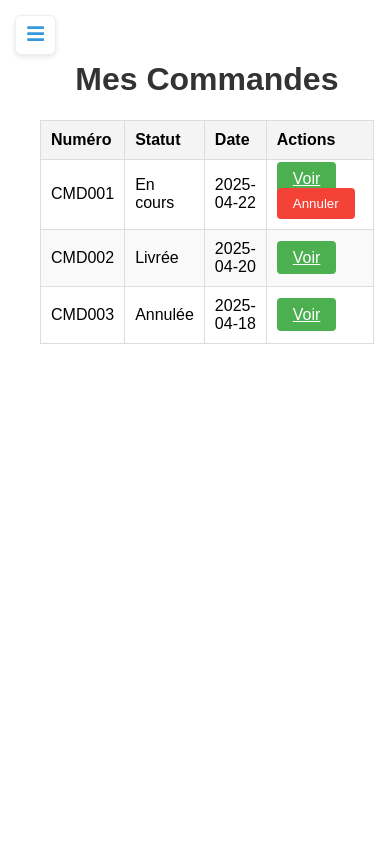
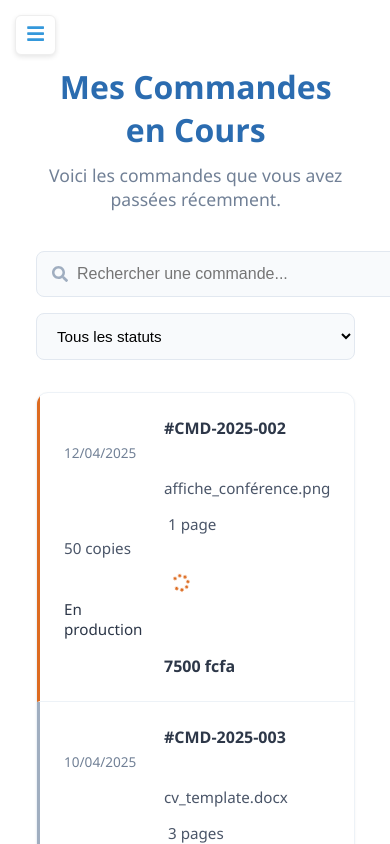
Before and after one commit to PaolaJeanne/dashboard, a React (Create React App) app: page /mes-commandes in a window 390 px wide. Shown: the top 844 px of the page. Built offline with nearby package versions, Linux system fonts and the light colour scheme.

Commit message:
Mise a jour historique

```diff
--- a/src/pages/Historique.js
+++ b/src/pages/Historique.js
@@ -3,7 +3,6 @@ import { FaSearch, FaCheckCircle, FaSpinner, FaClock } from 'react-icons/fa';
 import '../styles/Historique.css';
 
 const Historique = () => {
-  // Données des commandes
   const orders = [
     {
       id: '#CMD-2025-001',
@@ -57,7 +56,6 @@ const Historique = () => {
     }
   ];
 
-  // Fonction pour obtenir l'icône de statut
   const getStatusIcon = (status) => {
     switch(status) {
       case 'Terminé': return <FaCheckCircle className="status-icon completed" />;
@@ -74,7 +72,6 @@ const Historique = () => {
         <p>Retrouvez l'ensemble de vos commandes passées</p>
       </header>
 
-      {/* Barre de recherche et filtres */}
       <div className="history-controls">
         <div className="search-bar">
           <FaSearch className="search-icon" />
@@ -84,7 +81,6 @@ const Historique = () => {
             className="search-input"
           />
         </div>
-
         <div className="filters">
           <select className="filter-select">
             <option value="all">Tous les statuts</option>
@@ -92,7 +88,6 @@ const Historique = () => {
             <option value="in-progress">En production</option>
             <option value="pending">En attente</option>
           </select>
-
           <select className="filter-select">
             <option value="recent">Plus récentes</option>
             <option value="oldest">Plus anciennes</option>
@@ -101,7 +96,6 @@ const Historique = () => {
         </div>
       </div>
 
-      {/* Liste des commandes */}
       <div className="orders-list">
         <div className="orders-header">
           <span className="header-item">Commande</span>
@@ -109,7 +103,6 @@ const Historique = () => {
           <span className="header-item">Détails</span>
           <span className="header-item">Statut</span>
           <span className="header-item">Montant</span>
-          <span className="header-item">Actions</span>
         </div>
 
         {orders.map((order, index) => (
@@ -118,35 +111,22 @@ const Historique = () => {
               <span className="order-id-text">{order.id}</span>
               <span className="order-date">{order.date}</span>
             </div>
-
-            {/* Affichage uniquement du nom du fichier sans l'icône */}
             <div className="order-file">
               <span className="file-name">{order.file}</span>
             </div>
-
             <div className="order-details">
               <span>{order.pages} page{order.pages > 1 ? 's' : ''}</span>
               <span>{order.copies} copie{order.copies > 1 ? 's' : ''}</span>
             </div>
-
             <div className="order-status">
               {getStatusIcon(order.status)}
               <span>{order.status}</span>
             </div>
-
-            <div className="order-amount">
-              {order.amount}
-            </div>
-
-            <div className="order-actions">
-              <button className="action-btn view-btn">Détails</button>
-              {/* Pas de bouton de téléchargement */}
-            </div>
+            <div className="order-amount">{order.amount}</div>
           </div>
         ))}
       </div>
 
-      {/* Pagination */}
       <div className="pagination">
         <button className="page-btn disabled">&laquo;</button>
         <button className="page-btn active">1</button>
--- a/src/pages/MesCommandes.js
+++ b/src/pages/MesCommandes.js
@@ -1,58 +1,95 @@
 import React from 'react';
-import { Link } from 'react-router-dom'; // Importer Link pour la navigation
+import { FaSearch, FaCheckCircle, FaSpinner, FaClock } from 'react-icons/fa';
 import '../styles/MesCommandes.css';
 
 const MesCommandes = () => {
-  const commandes = [
-    { id: 1, numero: 'CMD001', statut: 'En cours', date: '2025-04-22' },
-    { id: 2, numero: 'CMD002', statut: 'Livrée', date: '2025-04-20' },
-    { id: 3, numero: 'CMD003', statut: 'Annulée', date: '2025-04-18' },
-    // Ajouter plus de commandes ici
+  const orders = [
+    {
+      id: '#CMD-2025-002',
+      date: '12/04/2025',
+      file: 'affiche_conférence.png',
+      type: 'Image',
+      pages: 1,
+      copies: 50,
+      status: 'En production',
+      amount: '7500 fcfa'
+    },
+    {
+      id: '#CMD-2025-003',
+      date: '10/04/2025',
+      file: 'cv_template.docx',
+      type: 'Document',
+      pages: 3,
+      copies: 10,
+      status: 'En attente',
+      amount: '1200 fcfa'
+    }
   ];
 
-  const handleAnnuler = (id) => {
-    alert(`Commande ${id} annulée`);
-    // Logique pour annuler la commande ici (requête API par exemple)
+  const getStatusIcon = (status) => {
+    switch(status) {
+      case 'Terminé': return <FaCheckCircle className="status-icon completed" />;
+      case 'En production': return <FaSpinner className="status-icon in-progress spin" />;
+      case 'En attente': return <FaClock className="status-icon pending" />;
+      default: return null;
+    }
   };
 
   return (
-    <div className="mes-commandes-container">
-      <h1>Mes Commandes</h1>
-      <table className="commandes-table">
-        <thead>
-          <tr>
-            <th>Numéro</th>
-            <th>Statut</th>
-            <th>Date</th>
-            <th>Actions</th>
-          </tr>
-        </thead>
-        <tbody>
-          {commandes.map((commande) => (
-            <tr key={commande.id}>
-              <td>{commande.numero}</td>
-              <td>{commande.statut}</td>
-              <td>{commande.date}</td>
-              <td>
-                {/* Redirection vers la page de suivi avec l'ID de la commande */}
-                <Link to={`/suivi-commande/${commande.id}`} className="btn-voir">
-                  Voir
-                </Link>
+    <div className="my-orders-container">
+      <header className="my-orders-header">
+        <h1>Mes Commandes en Cours</h1>
+        <p>Voici les commandes que vous avez passées récemment.</p>
+      </header>
 
-                {/* Affichage du bouton Annuler si la commande n'est pas livrée ou annulée */}
-                {commande.statut !== 'Livrée' && commande.statut !== 'Annulée' && (
-                  <button
-                    className="btn-annuler"
-                    onClick={() => handleAnnuler(commande.id)}
-                  >
-                    Annuler
-                  </button>
-                )}
-              </td>
-            </tr>
-          ))}
-        </tbody>
-      </table>
+      <div className="my-orders-controls">
+        <div className="search-bar">
+          <FaSearch className="search-icon" />
+          <input
+            type="text"
+            placeholder="Rechercher une commande..."
+            className="search-input"
+          />
+        </div>
+        <div className="filters">
+          <select className="filter-select">
+            <option value="all">Tous les statuts</option>
+            <option value="in-progress">En production</option>
+            <option value="pending">En attente</option>
+          </select>
+        </div>
+      </div>
+
+      <div className="orders-list">
+        <div className="orders-header">
+          <span className="header-item">Commande</span>
+          <span className="header-item">Fichier</span>
+          <span className="header-item">Détails</span>
+          <span className="header-item">Statut</span>
+          <span className="header-item">Montant</span>
+        </div>
+
+        {orders.map((order, index) => (
+          <div className={`order-card ${order.status.toLowerCase().replace(' ', '-')}`} key={index}>
+            <div className="order-id">
+              <span className="order-id-text">{order.id}</span>
+              <span className="order-date">{order.date}</span>
+            </div>
+            <div className="order-file">
+              <span className="file-name">{order.file}</span>
+            </div>
+            <div className="order-details">
+              <span>{order.pages} page{order.pages > 1 ? 's' : ''}</span>
+              <span>{order.copies} copie{order.copies > 1 ? 's' : ''}</span>
+            </div>
+            <div className="order-status">
+              {getStatusIcon(order.status)}
+              <span>{order.status}</span>
+            </div>
+            <div className="order-amount">{order.amount}</div>
+          </div>
+        ))}
+      </div>
     </div>
   );
 };
--- a/src/styles/Historique.css
+++ b/src/styles/Historique.css
@@ -1,44 +1,18 @@
 /* Historique.css */
-
-.history-container {
-  max-width: 1200px;
-  margin: 0 auto;
-  padding: 2rem;
-  font-family: 'Segoe UI', Roboto, Oxygen, Ubuntu, sans-serif;
-  color: #2c3e50;
-}
-
-/* Header */
-.history-header {
-  margin-bottom: 2.5rem;
-  text-align: center;
-}
-
-.history-header h1 {
-  font-size: 2.2rem;
-  margin-bottom: 0.5rem;
-  color: #3498db;
-}
-
-.history-header p {
-  font-size: 1.1rem;
-  color: #7f8c8d;
-}
-
-/* Controls - Disposition améliorée */
 .history-controls {
-  display: grid;
-  grid-template-columns: 1fr auto;
+  display: flex;
+  justify-content: space-between;
+  align-items: center;
+  margin-bottom: 2rem;
   gap: 1.5rem;
-  margin-bottom: 2rem;
-  align-items: center;
+  flex-wrap: wrap;
 }
 
 .search-bar {
   position: relative;
-  max-width: 400px; /* Taille plus compacte pour une meilleure réactivité */
-  width: 100%;
-  margin-bottom: 1.5rem;
+  flex: 1;
+  min-width: 300px;
+  max-width: 500px;
 }
 
 .search-icon {
@@ -46,92 +20,74 @@
   left: 1rem;
   top: 50%;
   transform: translateY(-50%);
-  color: #95a5a6;
-  font-size: 1rem; /* Taille réduite pour être plus discrète */
+  color: #a0aec0;
 }
 
 .search-input {
   width: 100%;
-  padding: 0.6rem 1rem 0.6rem 2.5rem; /* Réduction de la taille du padding */
-  border: 1px solid #ddd;
+  padding: 0.8rem 1rem 0.8rem 2.5rem;
+  border: 1px solid #e2e8f0;
   border-radius: 8px;
-  font-size: 0.95rem; /* Taille du texte ajustée pour plus de lisibilité */
+  font-size: 1rem;
   transition: all 0.3s ease;
-  height: 38px; /* Réduction de la hauteur pour un design plus compact */
-  background-color: #fafafa;
-  box-sizing: border-box;
 }
 
-.search-input:focus {
-  outline: none;
-  border-color: #3498db;
-  box-shadow: 0 0 0 3px rgba(52, 152, 219, 0.1);
-}
-
-/* Barre de filtrage */
 .filters {
   display: flex;
   gap: 1rem;
-  flex-wrap: wrap; /* Permet aux filtres de se réorganiser sur les petits écrans */
   align-items: center;
-  justify-content: flex-start;
-  margin-top: 1rem;
 }
 
 .filter-select {
-  padding: 0.6rem 1rem;
-  border: 1px solid #ddd;
+  padding: 0.8rem 1rem;
+  border: 1px solid #e2e8f0;
   border-radius: 8px;
   font-size: 0.95rem;
-  background-color: white;
+  min-width: 180px;
   cursor: pointer;
   transition: all 0.3s ease;
-  height: 36px; /* Taille plus petite pour une meilleure réactivité */
-  min-width: 160px;
-  max-width: 100%;
-  box-sizing: border-box;
 }
+
 
 .filter-select:focus {
   outline: none;
-  border-color: #3498db;
+  border-color: #4299e1;
+  background-color: white;
 }
 
-/* Tableau amélioré */
+/* Orders List */
 .orders-list {
   background-color: white;
-  border-radius: 10px;
+  border-radius: 12px;
   overflow: hidden;
-  box-shadow: 0 2px 15px rgba(0, 0, 0, 0.08);
+  box-shadow: 0 1px 3px rgba(0, 0, 0, 0.05);
+  border: 1px solid #edf2f7;
   margin-bottom: 2rem;
-  width: 100%;
 }
 
 .orders-header {
   display: grid;
-  grid-template-columns: 1.5fr 1.5fr 1fr 1fr 1fr 1fr;
+  grid-template-columns: 1.5fr 1.5fr 1fr 1fr 1fr;
   padding: 1rem 1.5rem;
-  background-color: #f8f9fa;
+  background-color: #f7fafc;
   font-weight: 600;
-  border-bottom: 1px solid #eee;
-  align-items: center;
+  color: #4a5568;
+  border-bottom: 1px solid #e2e8f0;
+  font-size: 0.9rem;
 }
 
 .header-item {
-  padding: 0.8rem;
-  font-size: 0.9rem;
-  color: #34495e;
+  padding: 0.5rem;
 }
 
-/* Order Card - Uniformisation */
+/* Order Card */
 .order-card {
   display: grid;
-  grid-template-columns: 1.5fr 1.5fr 1fr 1fr 1fr 1fr;
-  padding: 1rem 1.5rem;
+  grid-template-columns: 1.5fr 1.5fr 1fr 1fr 1fr;
+  padding: 1.25rem 1.5rem;
   align-items: center;
-  border-bottom: 1px solid #eee;
-  transition: all 0.3s ease;
-  min-height: 70px;
+  border-bottom: 1px solid #edf2f7;
+  transition: all 0.2s ease;
 }
 
 .order-card:hover {
@@ -149,71 +105,49 @@
 
 .order-id-text {
   font-weight: 600;
-  margin-bottom: 0.3rem;
-  font-size: 0.95rem;
+  margin-bottom: 0.25rem;
+  color: #2d3748;
 }
 
 .order-date {
   font-size: 0.85rem;
-  color: #7f8c8d;
+  color: #718096;
 }
 
 .order-file {
-  display: flex;
-  align-items: center;
-  gap: 0.8rem;
-}
-
-.file-icon {
-  font-size: 1.5rem;
-  min-width: 24px;
-}
-
-.file-icon.pdf {
-  color: #e74c3c;
-}
-
-.file-icon.image {
-  color: #3498db;
-}
-
-.file-icon.doc {
-  color: #2c81ba;
-}
-
-.file-name {
-  word-break: break-word;
   font-size: 0.95rem;
+  color: #4a5568;
 }
 
 .order-details {
   display: flex;
   flex-direction: column;
-  gap: 0.3rem;
+  gap: 0.25rem;
   font-size: 0.95rem;
+  color: #4a5568;
 }
 
 .order-status {
   display: flex;
   align-items: center;
   gap: 0.5rem;
+  font-size: 0.95rem;
 }
 
 .status-icon {
-  font-size: 1.2rem;
-  min-width: 20px;
+  font-size: 1.1rem;
 }
 
 .status-icon.completed {
-  color: #2ecc71;
+  color: #38a169;
 }
 
 .status-icon.in-progress {
-  color: #f39c12;
+  color: #dd6b20;
 }
 
 .status-icon.pending {
-  color: #95a5a6;
+  color: #718096;
 }
 
 .status-icon.spin {
@@ -227,57 +161,20 @@
 
 .order-amount {
   font-weight: 600;
-  font-size: 0.95rem;
+  color: #2d3748;
 }
 
-.order-actions {
-  display: flex;
-  gap: 0.5rem;
-  justify-content: flex-end;
-}
-
-.action-btn {
-  padding: 0.6rem 1rem;
-  border: none;
-  border-radius: 6px;
-  font-size: 0.9rem;
-  font-weight: 500;
-  cursor: pointer;
-  transition: all 0.3s ease;
-  white-space: nowrap;
-}
-
-.view-btn {
-  background-color: #3498db;
-  color: white;
-}
-
-.view-btn:hover {
-  background-color: #2980b9;
-  transform: translateY(-1px);
-}
-
-.download-btn {
-  background-color: #2ecc71;
-  color: white;
-}
-
-.download-btn:hover {
-  background-color: #27ae60;
-  transform: translateY(-1px);
-}
-
-/* Status colors */
-.order-card.completed {
-  border-left: 3px solid #2ecc71;
+/* Status Badges */
+.order-card.terminé {
+  border-left: 3px solid #38a169;
 }
 
 .order-card.en-production {
-  border-left: 3px solid #f39c12;
+  border-left: 3px solid #dd6b20;
 }
 
 .order-card.en-attente {
-  border-left: 3px solid #95a5a6;
+  border-left: 3px solid #a0aec0;
 }
 
 /* Pagination */
@@ -285,28 +182,28 @@
   display: flex;
   justify-content: center;
   gap: 0.5rem;
-  margin-top: 2rem;
 }
 
 .page-btn {
   padding: 0.6rem 1rem;
-  border: 1px solid #ddd;
+  border: 1px solid #e2e8f0;
   background-color: white;
   border-radius: 6px;
   cursor: pointer;
-  transition: all 0.3s ease;
+  transition: all 0.2s ease;
   min-width: 40px;
   text-align: center;
+  font-size: 0.9rem;
 }
 
 .page-btn:hover:not(.disabled):not(.active) {
-  background-color: #f8f9fa;
+  background-color: #f7fafc;
 }
 
 .page-btn.active {
-  background-color: #3498db;
+  background-color: #4299e1;
   color: white;
-  border-color: #3498db;
+  border-color: #4299e1;
 }
 
 .page-btn.disabled {
@@ -316,22 +213,16 @@
 
 /* Responsive */
 @media (max-width: 1024px) {
-  .history-controls {
-    grid-template-columns: 1fr;
-    gap: 1rem;
+  .orders-header,
+  .order-card {
+    grid-template-columns: 1.5fr 1fr 1fr;
   }
 
-  .search-bar {
-    max-width: 100%;
-  }
-
-  .filters {
-    justify-content: flex-start;
-    flex-wrap: wrap;
-  }
-
-  .filter-select {
-    min-width: 140px;
+  .orders-header .header-item:nth-child(4),
+  .orders-header .header-item:nth-child(5),
+  .order-status,
+  .order-amount {
+    grid-column: span 1;
   }
 }
 
@@ -356,41 +247,50 @@
   .order-card > div::before {
     content: attr(data-label);
     font-weight: 600;
-    color: #7f8c8d;
-    font-size: 0.9rem;
+    color: #718096;
+    font-size: 0.85rem;
+  }
+}
+@media (max-width: 992px) {
+  .history-controls {
+    flex-direction: column;
+    align-items: stretch;
   }
 
-  .order-actions {
-    justify-content: flex-start;
-    margin-top: 1rem;
-    padding-top: 1rem;
-    border-top: 1px dashed #eee;
-  }
-
-  .action-btn {
-    padding: 0.5rem 0.8rem;
+  .search-bar {
+    max-width: 100%;
   }
 
   .filters {
+    justify-content: space-between;
+  }
+}
+
+@media (max-width: 576px) {
+  .filters {
     flex-direction: column;
-    gap: 1rem;
+    gap: 0.75rem;
   }
 
   .filter-select {
-    min-width: 100%;
+    width: 100%;
   }
 }
-
-@media (max-width: 480px) {
-  .history-container {
-    padding: 1.2rem;
+@media (max-width: 576px) {
+  .filters {
+    flex-direction: column;
+    gap: 0.60rem;
   }
 
   .filter-select {
-    font-size: 0.9rem; /* Ajustement de la taille des filtres */
+    width: 100%;
   }
+}
 
   .order-card > div {
     grid-template-columns: 100px 1fr;
   }
-}
+
+  .pagination {
+    flex-wrap: wrap;
+  }
--- a/src/styles/MesCommandes.css
+++ b/src/styles/MesCommandes.css
@@ -1,69 +1,274 @@
-.mes-commandes-container {
-  padding: 20px;
-  font-family: Arial, sans-serif;
+/* MesCommandes.css */
+
+.my-orders-container {
+  max-width: 1200px;
+  margin: 0 auto;
+  padding: 2rem 1.5rem;
+  font-family: 'Segoe UI', Roboto, Oxygen, Ubuntu, sans-serif;
+  color: #2d3748;
 }
 
-h1 {
-  text-align: center;
-  color: #333;
-}
-
-.commandes-table {
-  width: 100%;
-  border-collapse: collapse;
-  margin-top: 20px;
-}
-
-.commandes-table th, .commandes-table td {
-  padding: 10px;
-  border: 1px solid #ddd;
-  text-align: left;
-}
-
-.commandes-table th {
-  background-color: #f4f4f4;
-}
-
-.commandes-table tr:nth-child(even) {
-  background-color: #f9f9f9;
-}
-
-.commandes-table tr:hover {
-  background-color: #f1f1f1;
-}
-
-.btn-voir, .btn-annuler, .btn-retour {
-  padding: 8px 16px;
-  border: none;
-  cursor: pointer;
-  border-radius: 4px;
-  margin-right: 8px;
+/* Header */
+.my-orders-header {
+  margin-bottom: 2.5rem;
   text-align: center;
 }
 
-.btn-voir {
-  background-color: #4CAF50;
-  color: white;
+.my-orders-header h1 {
+  font-size: 2rem;
+  margin-bottom: 0.75rem;
+  color: #2b6cb0;
+  font-weight: 600;
 }
 
-.btn-voir:hover {
-  background-color: #45a049;
+.my-orders-header p {
+  font-size: 1.1rem;
+  color: #718096;
+  max-width: 600px;
+  margin: 0 auto;
 }
 
-.btn-annuler {
-  background-color: #f44336;
-  color: white;
+/* Controls */
+.my-orders-controls {
+  display: grid;
+  grid-template-columns: 1fr auto;
+  gap: 1.5rem;
+  margin-bottom: 2rem;
+  align-items: center;
 }
 
-.btn-annuler:hover {
-  background-color: #e53935;
+@media (max-width: 768px) {
+  .my-orders-controls {
+    grid-template-columns: 1fr;
+    gap: 1rem;
+  }
 }
 
-.btn-retour {
-  background-color: #ffa500;
-  color: white;
+.search-bar {
+  position: relative;
+  max-width: 500px;
 }
 
-.btn-retour:hover {
-  background-color: #e68900;
+.search-icon {
+  position: absolute;
+  left: 1rem;
+  top: 50%;
+  transform: translateY(-50%);
+  color: #a0aec0;
+  font-size: 1rem;
 }
+
+.search-input {
+  width: 100%;
+  padding: 0.75rem 1rem 0.75rem 2.5rem;
+  border: 1px solid #e2e8f0;
+  border-radius: 8px;
+  font-size: 1rem;
+  transition: all 0.2s ease;
+  background-color: #f8fafc;
+}
+
+.search-input:focus {
+  outline: none;
+  border-color: #4299e1;
+  box-shadow: 0 0 0 3px rgba(66, 153, 225, 0.1);
+  background-color: white;
+}
+
+.filters {
+  display: flex;
+  gap: 1rem;
+}
+
+.filter-select {
+  padding: 0.75rem 1rem;
+  border: 1px solid #e2e8f0;
+  border-radius: 8px;
+  font-size: 0.95rem;
+  background-color: #f8fafc;
+  cursor: pointer;
+  transition: all 0.2s ease;
+  min-width: 200px;
+}
+
+.filter-select:focus {
+  outline: none;
+  border-color: #4299e1;
+  background-color: white;
+}
+
+/* Orders List */
+.orders-list {
+  background-color: white;
+  border-radius: 12px;
+  overflow: hidden;
+  box-shadow: 0 1px 3px rgba(0, 0, 0, 0.05);
+  border: 1px solid #edf2f7;
+}
+
+.orders-header {
+  display: grid;
+  grid-template-columns: 1.5fr 1.5fr 1fr 1fr 1fr;
+  padding: 1rem 1.5rem;
+  background-color: #f7fafc;
+  font-weight: 600;
+  color: #4a5568;
+  border-bottom: 1px solid #e2e8f0;
+  font-size: 0.9rem;
+}
+
+.header-item {
+  padding: 0.5rem;
+}
+
+/* Order Card */
+.order-card {
+  display: grid;
+  grid-template-columns: 1.5fr 1.5fr 1fr 1fr 1fr;
+  padding: 1.25rem 1.5rem;
+  align-items: center;
+  border-bottom: 1px solid #edf2f7;
+  transition: all 0.2s ease;
+}
+
+.order-card:hover {
+  background-color: #f8fafc;
+}
+
+.order-card:last-child {
+  border-bottom: none;
+}
+
+.order-id {
+  display: flex;
+  flex-direction: column;
+}
+
+.order-id-text {
+  font-weight: 600;
+  margin-bottom: 0.25rem;
+  color: #2d3748;
+}
+
+.order-date {
+  font-size: 0.85rem;
+  color: #718096;
+}
+
+.order-file {
+  font-size: 0.95rem;
+  color: #4a5568;
+}
+
+.order-details {
+  display: flex;
+  flex-direction: column;
+  gap: 0.25rem;
+  font-size: 0.95rem;
+  color: #4a5568;
+}
+
+.order-status {
+  display: flex;
+  align-items: center;
+  gap: 0.5rem;
+  font-size: 0.95rem;
+}
+
+.status-icon {
+  font-size: 1.1rem;
+}
+
+.status-icon.completed {
+  color: #38a169;
+}
+
+.status-icon.in-progress {
+  color: #dd6b20;
+}
+
+.status-icon.pending {
+  color: #718096;
+}
+
+.status-icon.spin {
+  animation: spin 1s linear infinite;
+}
+
+@keyframes spin {
+  0% { transform: rotate(0deg); }
+  100% { transform: rotate(360deg); }
+}
+
+.order-amount {
+  font-weight: 600;
+  color: #2d3748;
+}
+
+/* Status Badges */
+.order-card.en-production {
+  border-left: 3px solid #dd6b20;
+}
+
+.order-card.en-attente {
+  border-left: 3px solid #a0aec0;
+}
+
+/* Responsive */
+@media (max-width: 1024px) {
+  .orders-header,
+  .order-card {
+    grid-template-columns: 1.5fr 1fr 1fr;
+  }
+
+  .orders-header .header-item:nth-child(4),
+  .orders-header .header-item:nth-child(5),
+  .order-status,
+  .order-amount {
+    grid-column: span 1;
+  }
+}
+
+@media (max-width: 768px) {
+  .orders-header {
+    display: none;
+  }
+
+  .order-card {
+    grid-template-columns: 1fr;
+    padding: 1.5rem;
+    gap: 1rem;
+    position: relative;
+  }
+
+  .order-card > div {
+    display: grid;
+    grid-template-columns: 120px 1fr;
+    align-items: center;
+  }
+
+  .order-card > div::before {
+    content: attr(data-label);
+    font-weight: 600;
+    color: #718096;
+    font-size: 0.85rem;
+  }
+
+  .order-status {
+    grid-column: span 1;
+  }
+}
+
+@media (max-width: 480px) {
+  .my-orders-container {
+    padding: 1.5rem 1rem;
+  }
+
+  .filter-select {
+    min-width: 100%;
+  }
+
+  .order-card > div {
+    grid-template-columns: 100px 1fr;
+  }
+}
```
